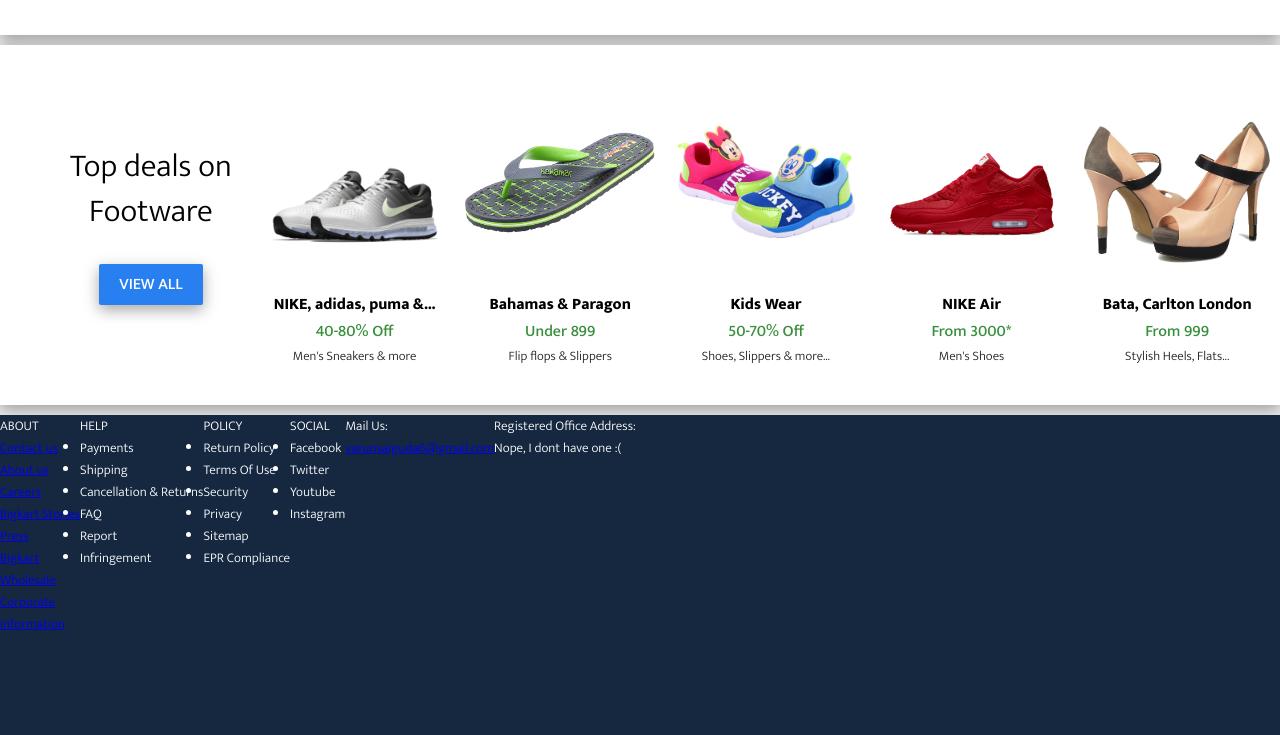
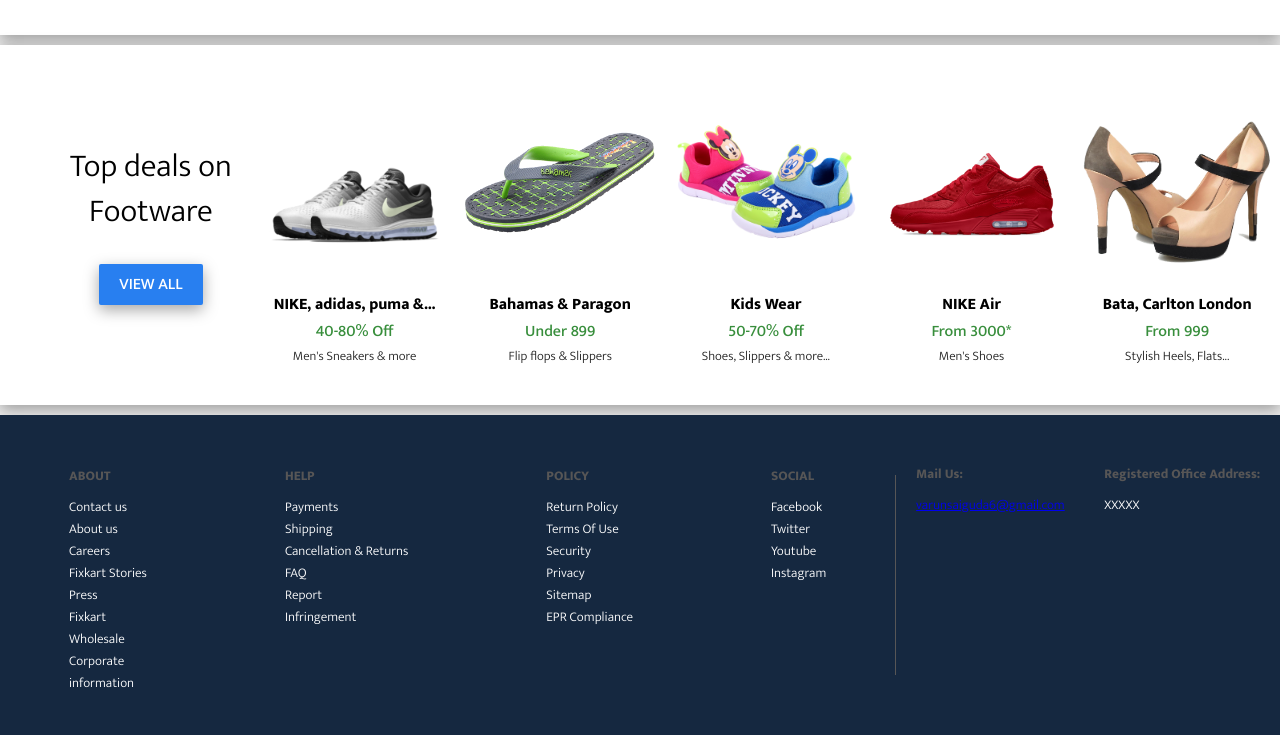
Before and after one commit to varunguda/FixKart, a plain HTML site: page index.html in a window 1280 px wide. Shown: the part 925-1660 px from the top of the page. Drawn offline with Linux system fonts and the light colour scheme.

Commit message:
fix & feat

```diff
--- a/index.html
+++ b/index.html
@@ -10,8 +10,9 @@
 </head>
 
 <body>
+    <div id="wrapper">
         <div class="navbar">
-        <div class="nav-all">
+            <!-- <div class="nav-all"> -->
                 <div class="brand-navbar">
                     Fixkart<div class="brand-dis"><a href="/">Explore <span
                                 style="color: var(--kart-yellow)">Star</span></a></div>
@@ -53,8 +54,9 @@
                         </li>
                     </ul>
                     </div> -->
+            <!-- </div> -->
         </div>
-    </div>
+
 
         <div class="section1">
             <div class="headline">
@@ -117,7 +119,7 @@
 
 
         <div>
-        <img class="slide" src="images/Screenshot (16).png">
+            <img id="slide" src="images/Screenshot (16).png">
         </div>
 
         <div class="bank">
@@ -136,6 +138,7 @@
 
 
         <section class="product-section">
+            <div class="product-container">
                 <div class="element">
                     <div class="deal-name">
                         Best of <br>Electronics
@@ -195,6 +198,7 @@
                             <b>Headphones & Speakers</b>
                             <div class="product-price">From 999</div>
                             <div class='description'>Canon, SONY and more</div>
+                        </div>
                     </div>
                 </div>
             </div>
@@ -265,67 +269,74 @@
         </section>
 
 
-    <footer class="footer">
+        <footer>
+            <div class="footer">
                 <div class="foot1">
                     <div class="foot-section">
                         <div class="foot-heading">ABOUT</div>
                         <ul class="unordered-list">
-                    <li class="foot-content"><a href="/">Contact us</a></li>
-                    <li class="foot-content"><a href="/">About us</a></li>
-                    <li class="foot-content"><a href="/">Careers</a></li>
-                    <li class="foot-content"><a href="/">Bigkart Stories</a></li>
-                    <li class="foot-content"><a href="/">Press</a></li>
-                    <li class="foot-content"><a href="/">Bigkart</a></li>
-                    <li class="foot-content"><a href="/">Wholesale</a></li>
-                    <li class="foot-content"><a href="/">Corporate</a></li>
-                    <li class="foot-content"><a href="/">information</a></li>
+                            <li><a href="/">Contact us</a></li>
+                            <li><a href="/">About us</a></li>
+                            <li><a href="/">Careers</a></li>
+                            <li><a href="/">Fixkart Stories</a></li>
+                            <li><a href="/">Press</a></li>
+                            <li><a href="/">Fixkart</a></li>
+                            <li><a href="/">Wholesale</a></li>
+                            <li><a href="/">Corporate</a></li>
+                            <li><a href="/">information</a></li>
                         </ul>
                     </div>
                     <div class="foot-section">
                         <div class="foot-heading">HELP</div>
                         <ul>
-                    <li><a>Payments</a></li>
-                    <li><a>Shipping</a></li>
-                    <li><a>Cancellation & Returns</a></li>
-                    <li><a>FAQ</a></li>
-                    <li><a>Report</a></li>
-                    <li><a>Infringement</a></li>
+                            <li><a href="/">Payments</a></li>
+                            <li><a href="/">Shipping</a></li>
+                            <li><a href="/">Cancellation & Returns</a></li>
+                            <li><a href="/">FAQ</a></li>
+                            <li><a href="/">Report</a></li>
+                            <li><a href="/">Infringement</a></li>
                         </ul>
                     </div>
                     <div class="foot-section">
                         <div class="foot-heading">POLICY</div>
                         <ul>
-                    <li><a>Return Policy</a></li>
-                    <li><a>Terms Of Use</a></li>
-                    <li><a>Security</a></li>
-                    <li><a>Privacy</a></li>
-                    <li><a>Sitemap</a></li>
-                    <li><a>EPR Compliance</a></li>
+                            <li><a href="/">Return Policy</a></li>
+                            <li><a href="/">Terms Of Use</a></li>
+                            <li><a href="/">Security</a></li>
+                            <li><a href="/">Privacy</a></li>
+                            <li><a href="/">Sitemap</a></li>
+                            <li><a href="/">EPR Compliance</a></li>
                         </ul>
                     </div>
                     <div class="foot-section">
                         <div class="foot-heading">SOCIAL</div>
                         <ul>
-                    <li><a>Facebook</a></li>
-                    <li><a>Twitter</a></li>
-                    <li><a>Youtube</a></li>
-                    <li><a>Instagram</a></li>
+                            <li><a href="/">Facebook</a></li>
+                            <li><a href="/">Twitter</a></li>
+                            <li><a href="/">Youtube</a></li>
+                            <li><a href="/">Instagram</a></li>
                         </ul>
                     </div>
                 </div>
 
+                <div class="line"></div>
+
                 <div class="foot2">
-            <div class="foot-section">
+                    <div class="foot-section foot-sec2">
+                        <div>
                             <div class="foot-heading">Mail Us:</div>
                             <a
                                 href="https://mail.google.com/mail/u/0/#inbox?compose=GTvVlcRwPkPHHDhXjXWdWcMrPzvDRZNMXJWNkGPQvVhdsfvqNmSDjLwmLhxTHRDHpgDwGwFGSnBrW">varunsaiguda6@gmail.com</a>
                         </div>
+                    </div>
                     <div class="foot-section">
                         <div class="foot-heading">Registered Office Address:</div>
-                <div>Nope, I dont have one :(</div>
+                        <div>XXXXX</div>
+                    </div>
                 </div>
             </div>
         </footer>
+    </div>
 </body>
 
 </html>
--- a/style.css
+++ b/style.css
@@ -20,6 +20,12 @@ body {
     font-family: 'Mukta', sans-serif;
 }
 
+/* #wrapper{
+    margin-left: auto;
+    margin-right: auto;
+    width:1536px;
+} */
+
 .brand-navbar {
     font-family: 'Open Sans', sans-serif;
     color: white;
@@ -39,6 +45,8 @@ body {
 }
 
 .navbar {
+    margin: auto;
+    min-width:1164px;
     display: flex;
     align-items: center;
     justify-content: center;
@@ -51,12 +59,12 @@ body {
     z-index: 50;
 }
 
-.nav-all {
+/* .nav-all {
     display: flex;
     align-items: center;
-    /* justify-content: center; */
+    justify-content: center;
     margin: 0px 190px;
-}
+} */
 
 .list-item {
     list-style: none;
@@ -165,11 +173,14 @@ body {
 }
 
 .section1 {
+    min-width: 875px;
     margin-top: 60px;
     margin-bottom: 10px;
+    margin-left: auto;
+    margin-right: auto;
     background-color: white;
     box-shadow: rgba(0, 0, 0, 0.35) 0px 5px 15px;
-    max-width: 100%;
+    width: 100%;
     display: flex;
     justify-content: center;
     align-items: center;
@@ -211,8 +222,11 @@ body {
 }
 
 
-.slide {
+#slide {
     width: 100%;
+    min-width:1263px;
+    margin-left: auto;
+    margin-right: auto;
 }
 
 .bank {
@@ -222,6 +236,9 @@ body {
     justify-content: center;
     align-items: center;
     height: 20vh;
+    min-width:670px;
+    margin-left: auto;
+    margin-right: auto;
 }
 
 .bank-offer {
@@ -259,6 +276,16 @@ body {
     height: 45vh;
     width: 100%;
     box-shadow: rgba(0, 0, 0, 0.35) 0px 5px 15px;
+    min-width: 1235px;
+    margin-left: auto;
+    margin-right: auto;
+}
+
+.product-container{
+    display: flex;
+    align-items: center;
+    min-width: 100%;
+    margin: auto;
 }
 
 .product-image {
@@ -277,6 +304,7 @@ body {
     width: 100%;
     flex: 1;
     justify-content: space-around;
+    overflow: hidden;
 }
 
 .deal-name {
@@ -336,19 +364,52 @@ body {
 
 
 
-.footer {
+footer {
     margin-top: 10px;
     height: 40vh;
     background-color: var(--foot-color);
     color: white;
     font-size:smaller;
     font-weight: 200;
+    min-width:1026px;
+    margin-left: auto;
+    margin-right: auto;
+}
+.footer{
+    height: 100%;
+    width: 100%;
     display: flex;
+    justify-content: space-around;
+    align-items: center;
 }
 .foot1{
+    width: 70%;
     display: flex;
-    justify-content: space-between;
+    justify-content: space-around;
 }
 .foot2{
+    height: 241px;
+    width: 30%;
     display: flex;
+    justify-content: space-around;
 }
+.foot-heading{
+    font-weight: bold;
+    color: #575656;
+    line-height:40px;
+}
+
+.footer li{
+    list-style: none;
+}
+.footer li a{
+    text-decoration: none;
+    color: white;
+}
+.footer li a:hover{
+    text-decoration: underline;
+}
+.footer .line{
+    height: 25vh;
+    border-left: 1px solid #575656;
+}
```
Lines whose indentation alone changed are shown as unchanged.
